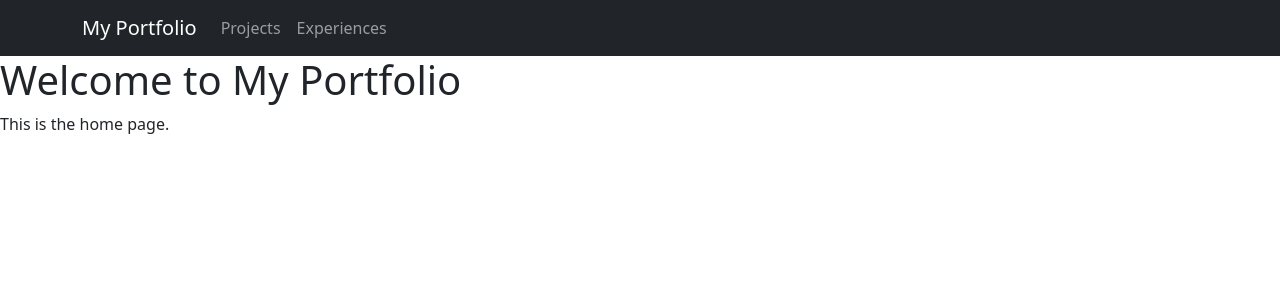
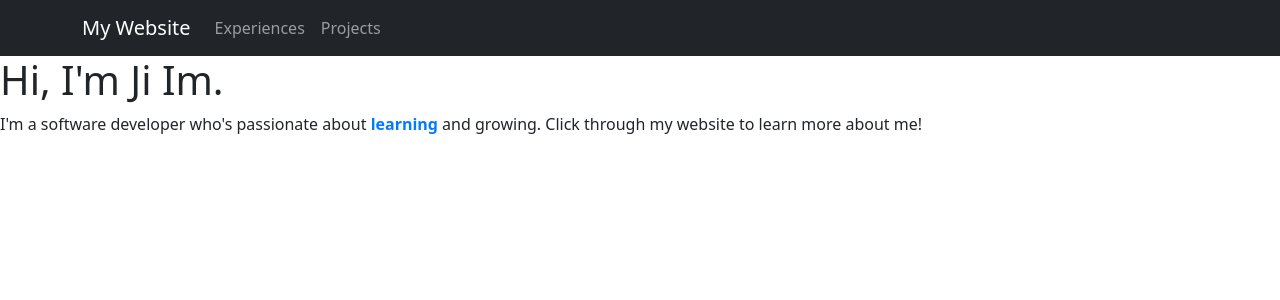
Before and after one commit to josephinaim/josephinaim.github.io, a React (Create React App) app in the folder my-app/: page / in a window 1280 px wide. Shown: the top 300 px of the page. Built offline with nearby package versions, Linux system fonts and the light colour scheme.

Commit message:
added an effect to text test

```diff
--- a/my-app/src/components/NavigationBar.js
+++ b/my-app/src/components/NavigationBar.js
@@ -5,12 +5,12 @@ const NavigationBar = () => {
   return (
     <Navbar bg="dark" variant="dark" expand="lg">
       <Container>
-        <Navbar.Brand href="#/">My Portfolio</Navbar.Brand>
+        <Navbar.Brand href="#/">My Website</Navbar.Brand>
         <Navbar.Toggle aria-controls="basic-navbar-nav" />
         <Navbar.Collapse id="basic-navbar-nav">
           <Nav className="ml-auto">
+            <Nav.Link href="#/experiences">Experiences</Nav.Link>
             <Nav.Link href="#/projects">Projects</Nav.Link>
-            <Nav.Link href="#/experiences">Experiences</Nav.Link>
           </Nav>
         </Navbar.Collapse>
       </Container>
--- a/my-app/src/pages/Home.js
+++ b/my-app/src/pages/Home.js
@@ -1,10 +1,31 @@
-import React from "react";
+import React, { useState, useEffect } from "react";
 
-const Home = () => (
-  <div>
-    <h1>Welcome to My Portfolio</h1>
-    <p>This is the home page.</p>
-  </div>
-);
+const Home = () => {
+  const word = "learning";
+  const [displayedText, setDisplayedText] = useState("");
+  const [index, setIndex] = useState(0);
+
+  useEffect(() => {
+    if (index < word.length) {
+      const timeout = setTimeout(() => {
+        setDisplayedText(word.slice(0, index + 1)); // Update text up to the current index
+        setIndex(index + 1);
+      }, 200); // Adjust speed here
+
+      return () => clearTimeout(timeout);
+    }
+  }, [index, word]); // Re-run effect when index changes
+
+  return (
+    <div>
+      <h1>Hi, I'm Ji Im.</h1>
+      <p>
+        I'm a software developer who's passionate about{" "}
+        <span style={{ fontWeight: "bold", color: "#007bff" }}>{displayedText}</span>
+        &nbsp;and growing. Click through my website to learn more about me!
+      </p>
+    </div>
+  );
+};
 
 export default Home;
```
Also changed, not shown: my-app/src/App.css (line endings or trailing spaces).
